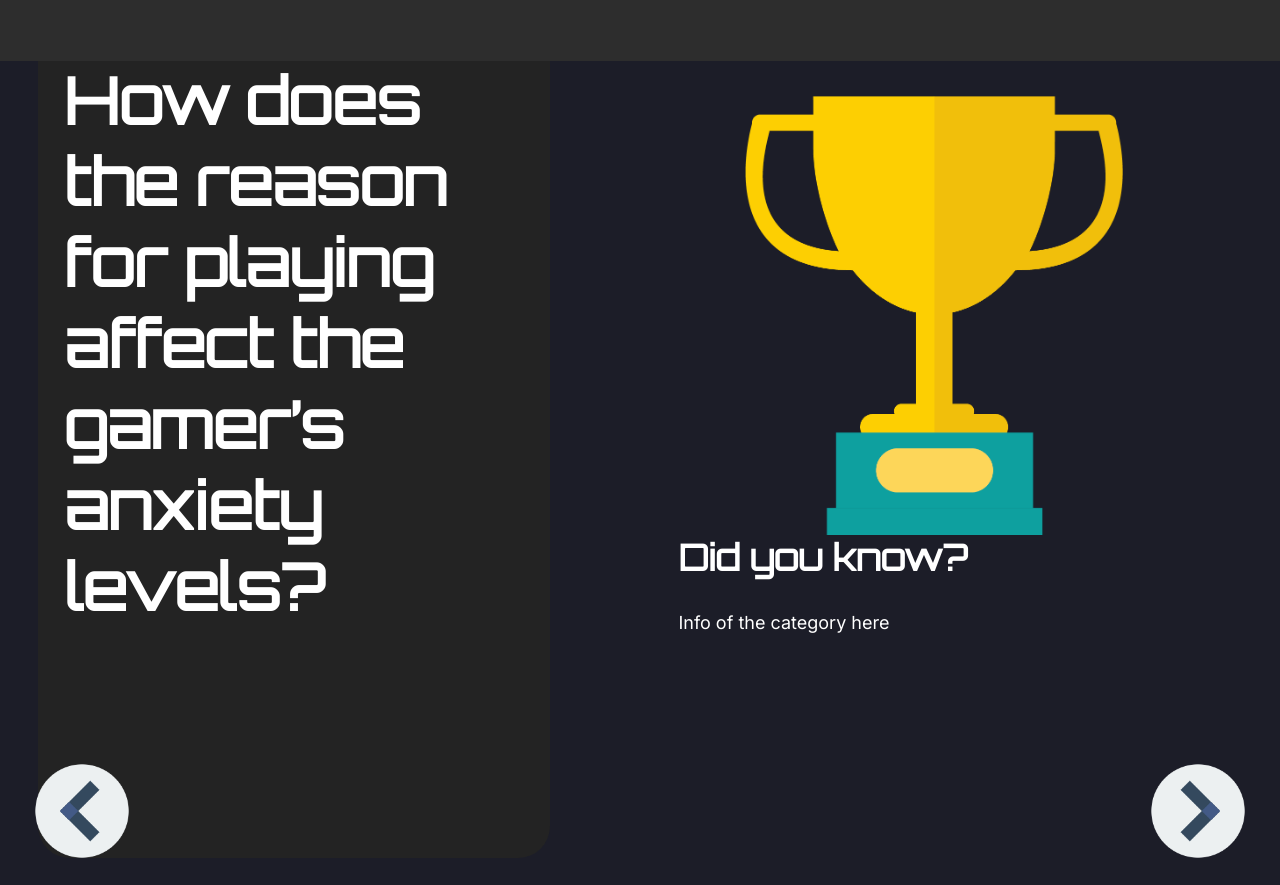
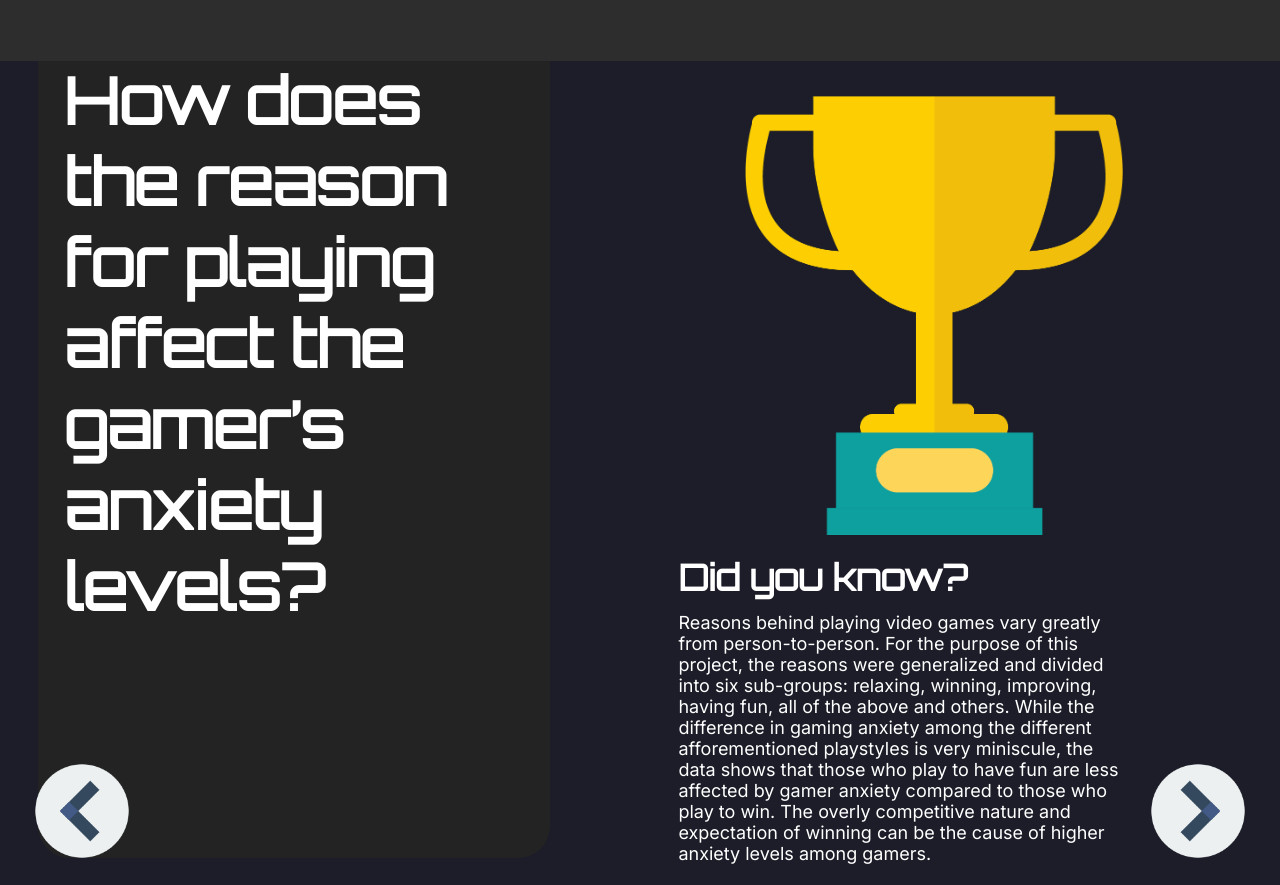
Before and after one commit to juanchosoriano/DATANVI-Project, a Flask app: template application/templates/Reason.html in a window 1280 px wide. Run offline with Flask 2, Linux system fonts and the light colour scheme; the template is opened without the code that fills it, so the values that code supplies are empty; parts of the project's set-up code (start-up, migrations or seed data) failed here and were passed over; some libraries are stand-ins or nearby versions.

Commit message:
description
Co-Authored-By: Jj Reyes <47908236+jjbreyes@users.noreply.github.com>
Co-Authored-By: juanchosoriano <61454422+juanchosoriano@users.noreply.github.com>

```diff
--- a/application/static/css/main.css
+++ b/application/static/css/main.css
@@ -45,7 +45,7 @@ body {
   width: 100%;
   height: 61px;
   background: rgba(45,45,45,1);
-  opacity: 1;
+  opacity: 1;s
   position: relative;
   top: 0px;
   left: 0px;
@@ -215,6 +215,7 @@ body {
   text-align: left;
   margin-left: 10%;
   margin-bottom: 5%;
+  top: 20px;
 }
 .five {
   width: 112px;
--- a/application/templates/Playstyle.html
+++ b/application/templates/Playstyle.html
@@ -38,7 +38,11 @@
 					Did you know?
 				</div>
 				<div class="Info">
-					Info of the category here
+					Among the several playstyles listed, individuals who play Singleplayer games are observed
+					to have higher anxiety levels than those in other categories. Those who play singleplayer
+					games can deem them to be more stressful than multiplayer games (both online and offline)
+					due the inability to receive any help from other players while in-game, which can be
+					especially frustrating during the difficult sections or levels of the game.
 				</div>
 			</div>
 
--- a/application/templates/Reason.html
+++ b/application/templates/Reason.html
@@ -38,7 +38,14 @@
 					Did you know?
 				</div>
 				<div class="Info">
-					Info of the category here
+					Reasons behind playing video games vary greatly from person-to-person.
+					For the purpose of this project, the reasons were generalized and divided
+					into six sub-groups: relaxing, winning, improving, having fun, all of the above
+					and others. While the difference in gaming anxiety among the different
+					afforementioned playstyles is very miniscule, the data shows that those who
+					play to have fun are less affected by gamer anxiety compared to those who play
+					to win. The overly competitive nature and expectation of winning can be the cause
+					of higher anxiety levels among gamers.
 				</div>
 			</div>
 
```
Also changed, not shown: application/templates/Age Group.html (+8 -1 lines), application/templates/Gender.html (+7 -1 lines).
